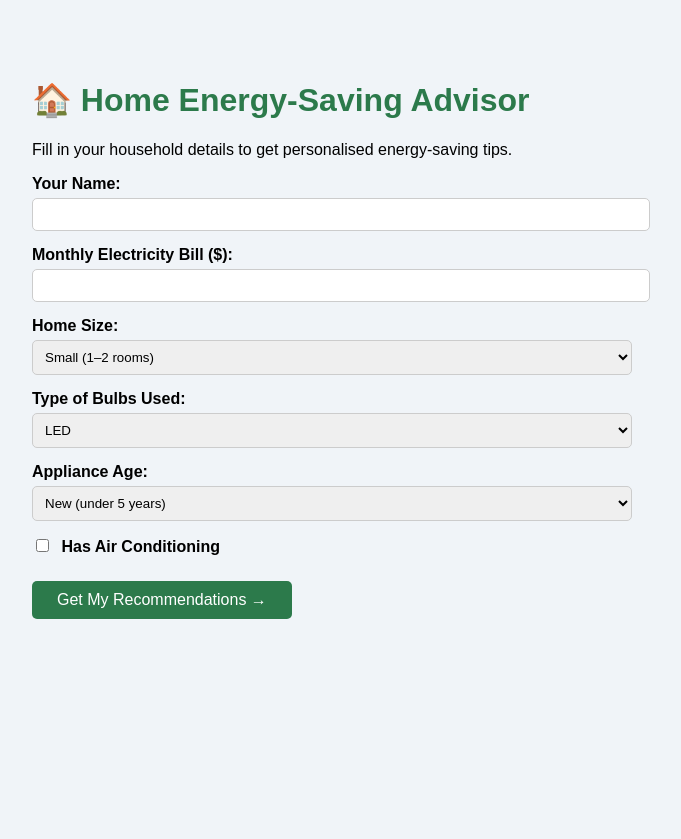
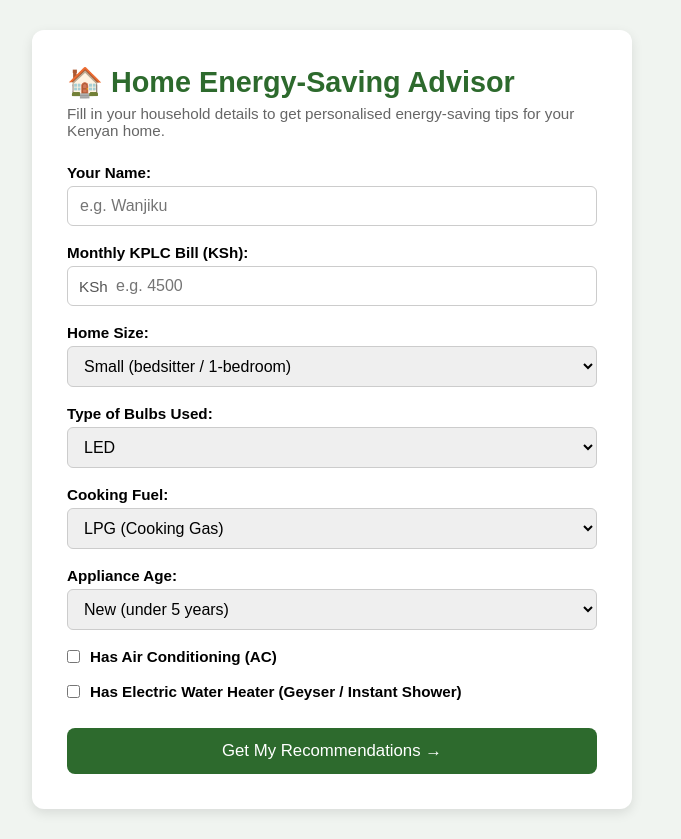
Before and after one commit to galgalo123/home-energy-advisor, a Flask app: page / in a window 1280 px wide. Shown: the whole page, without its empty margins (308-989 px from the left). Before the commit the page ends 619 px from the top, so only its background shows below. Run offline with Flask 3, Linux system fonts and the light colour scheme.

Commit message:
Updated project with Kenya-specific rules, KSh billing, cooking fuel and geyser fields

```diff
--- a/app.py
+++ b/app.py
@@ -1,3 +1,5 @@
+# app.py — Kenya Home Energy-Saving Advisor
+
 from flask import Flask, render_template, request
 from database import get_connection, create_tables
 from rule_engine import get_recommendations
@@ -12,27 +14,35 @@ def index():
 @app.route('/recommend', methods=['POST'])
 def recommend():
     profile = {
-        'name': request.form['name'],
-        'monthly_bill': float(request.form['monthly_bill']),
-        'home_size': request.form['home_size'],
-        'bulb_type': request.form['bulb_type'],
-        'has_ac': request.form.get('has_ac') == 'on',
-        'appliance_age': request.form['appliance_age']
+        'name':             request.form['name'],
+        'monthly_bill_ksh': float(request.form['monthly_bill_ksh']),
+        'home_size':        request.form['home_size'],
+        'bulb_type':        request.form['bulb_type'],
+        'has_ac':           request.form.get('has_ac') == 'on',
+        'appliance_age':    request.form['appliance_age'],
+        'cooking_fuel':     request.form['cooking_fuel'],
+        'has_geyser':       request.form.get('has_geyser') == 'on',
     }
 
     conn = get_connection()
     cursor = conn.execute(
-        'INSERT INTO households (name, monthly_bill, home_size, bulb_type, has_ac, appliance_age) VALUES (?,?,?,?,?,?)',
-        (profile['name'], profile['monthly_bill'], profile['home_size'],
-         profile['bulb_type'], profile['has_ac'], profile['appliance_age'])
+        '''INSERT INTO households
+           (name, monthly_bill_ksh, home_size, bulb_type, has_ac,
+            appliance_age, cooking_fuel, has_geyser)
+           VALUES (?, ?, ?, ?, ?, ?, ?, ?)''',
+        (profile['name'], profile['monthly_bill_ksh'], profile['home_size'],
+         profile['bulb_type'], profile['has_ac'], profile['appliance_age'],
+         profile['cooking_fuel'], profile['has_geyser'])
     )
     household_id = cursor.lastrowid
 
     tips = get_recommendations(profile)
 
     for tip in tips:
-        conn.execute('INSERT INTO recommendations (household_id, tip) VALUES (?,?)',
-                     (household_id, tip))
+        conn.execute(
+            'INSERT INTO recommendations (household_id, tip, category, priority) VALUES (?, ?, ?, ?)',
+            (household_id, tip['tip'], tip['category'], tip['priority'])
+        )
     conn.commit()
     conn.close()
 
--- a/templates/index.html
+++ b/templates/index.html
@@ -1,39 +1,64 @@
 <!DOCTYPE html>
-<html>
+<html lang="en">
 <head>
-  <title>Home Energy Advisor</title>
+  <meta charset="UTF-8">
+  <meta name="viewport" content="width=device-width, initial-scale=1.0">
+  <title>Home Energy-Saving Advisor</title>
   <style>
-    body { font-family: Arial, sans-serif; max-width: 600px; margin: 40px auto; padding: 20px; background: #f0f4f8; }
-    h1 { color: #2c7a4b; }
-    label { display: block; margin: 15px 0 5px; font-weight: bold; }
-    input, select { width: 100%; padding: 8px; border-radius: 5px; border: 1px solid #ccc; }
-    button { margin-top: 20px; padding: 10px 25px; background: #2c7a4b; color: white; border: none; border-radius: 5px; cursor: pointer; font-size: 16px; }
-    button:hover { background: #1f5c37; }
+    * { box-sizing: border-box; margin: 0; padding: 0; }
+    body { font-family: Arial, sans-serif; background: #f0f4f0; padding: 30px; }
+    .container { max-width: 600px; margin: 0 auto; background: #fff; border-radius: 12px; padding: 35px; box-shadow: 0 4px 12px rgba(0,0,0,0.1); }
+    h1 { color: #2d6a2d; font-size: 1.8em; margin-bottom: 6px; }
+    .subtitle { color: #666; font-size: 0.95em; margin-bottom: 25px; }
+    label { display: block; font-weight: bold; margin-bottom: 5px; margin-top: 18px; font-size: 0.95em; }
+    input[type="text"], input[type="number"], select { width: 100%; padding: 10px 12px; border: 1px solid #ccc; border-radius: 6px; font-size: 1em; }
+    .ksh-wrapper { position: relative; }
+    .ksh-wrapper span { position: absolute; left: 12px; top: 50%; transform: translateY(-50%); color: #555; font-size: 0.95em; }
+    .ksh-wrapper input { padding-left: 48px; }
+    .checkbox-row { display: flex; align-items: center; gap: 10px; margin-top: 18px; }
+    .checkbox-row input { width: auto; }
+    .checkbox-row label { margin: 0; font-weight: bold; }
+    button { margin-top: 28px; width: 100%; padding: 13px; background: #2d6a2d; color: white; border: none; border-radius: 8px; font-size: 1.05em; cursor: pointer; }
+    button:hover { background: #245224; }
   </style>
 </head>
 <body>
+  <div class="container">
     <h1>🏠 Home Energy-Saving Advisor</h1>
-  <p>Fill in your household details to get personalised energy-saving tips.</p>
+    <p class="subtitle">Fill in your household details to get personalised energy-saving tips for your Kenyan home.</p>
 
     <form action="/recommend" method="POST">
+
       <label>Your Name:</label>
-    <input type="text" name="name" required>
+      <input type="text" name="name" placeholder="e.g. Wanjiku" required>
 
-    <label>Monthly Electricity Bill ($):</label>
-    <input type="number" name="monthly_bill" min="0" required>
+      <label>Monthly KPLC Bill (KSh):</label>
+      <div class="ksh-wrapper">
+        <span>KSh</span>
+        <input type="number" name="monthly_bill_ksh" placeholder="e.g. 4500" min="0" required>
+      </div>
 
       <label>Home Size:</label>
       <select name="home_size">
-      <option value="small">Small (1–2 rooms)</option>
-      <option value="medium">Medium (3–4 rooms)</option>
-      <option value="large">Large (5+ rooms)</option>
+        <option value="small">Small (bedsitter / 1-bedroom)</option>
+        <option value="medium">Medium (2–3 bedrooms)</option>
+        <option value="large">Large (4+ bedrooms / maisonette)</option>
       </select>
 
       <label>Type of Bulbs Used:</label>
       <select name="bulb_type">
         <option value="led">LED</option>
-      <option value="incandescent">Incandescent</option>
-      <option value="fluorescent">Fluorescent</option>
+        <option value="fluorescent">Fluorescent (CFL)</option>
+        <option value="incandescent">Incandescent (old-style)</option>
+      </select>
+
+      <label>Cooking Fuel:</label>
+      <select name="cooking_fuel">
+        <option value="lpg">LPG (Cooking Gas)</option>
+        <option value="charcoal">Charcoal</option>
+        <option value="kerosene">Kerosene</option>
+        <option value="firewood">Firewood</option>
+        <option value="electric">Electric Cooker / Induction</option>
       </select>
 
       <label>Appliance Age:</label>
@@ -43,12 +68,18 @@
         <option value="old">Old (10+ years)</option>
       </select>
 
-    <label>
-      <input type="checkbox" name="has_ac" style="width:auto; margin-right:8px;">
-      Has Air Conditioning
-    </label>
+      <div class="checkbox-row">
+        <input type="checkbox" name="has_ac" id="has_ac">
+        <label for="has_ac">Has Air Conditioning (AC)</label>
+      </div>
+
+      <div class="checkbox-row">
+        <input type="checkbox" name="has_geyser" id="has_geyser">
+        <label for="has_geyser">Has Electric Water Heater (Geyser / Instant Shower)</label>
+      </div>
 
       <button type="submit">Get My Recommendations →</button>
     </form>
+  </div>
 </body>
 </html>
```
Also changed, not shown: database.py (+16 -10 lines), rule_engine.py (+100 -58 lines), energy_advisor.db (added). Lines whose indentation alone changed are shown as unchanged.
